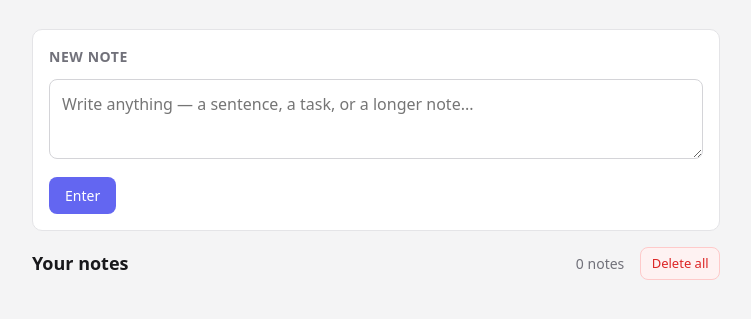
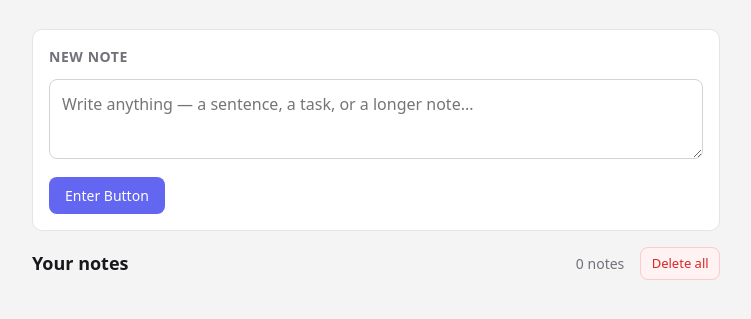
Before and after one commit to DivyaSirala01/journal-ai, a website: page frontend/index.html in a window 1280 px wide. Shown: the part 105-424 px from the top of the page, without its empty margins (264-1015 px from the left). Drawn offline with Linux system fonts and the light colour scheme.

Commit message:
CI/CD TEST - Minor changes in frontend

```diff
--- a/frontend/index.html
+++ b/frontend/index.html
@@ -20,7 +20,7 @@
           placeholder="Write anything — a sentence, a task, or a longer note..."
         ></textarea>
         <div class="actions">
-          <button class="btn btn-primary" id="add-btn">Enter</button>
+          <button class="btn btn-primary" id="add-btn">Enter Button</button>
         </div>
       </section>
 
```
